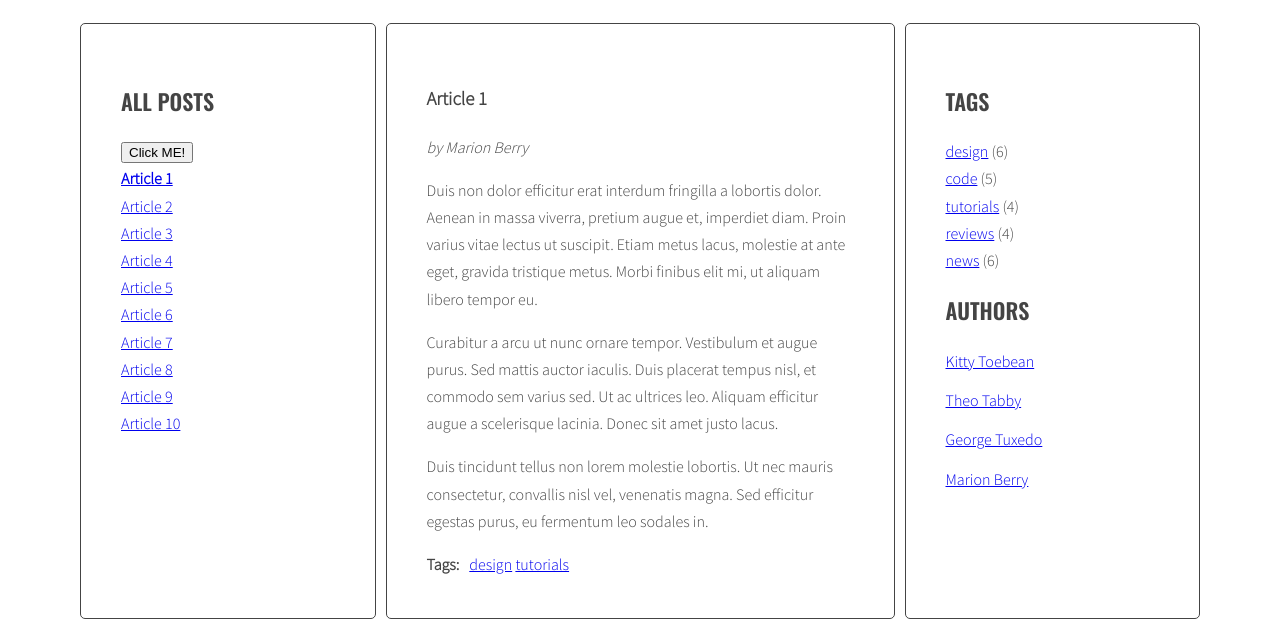
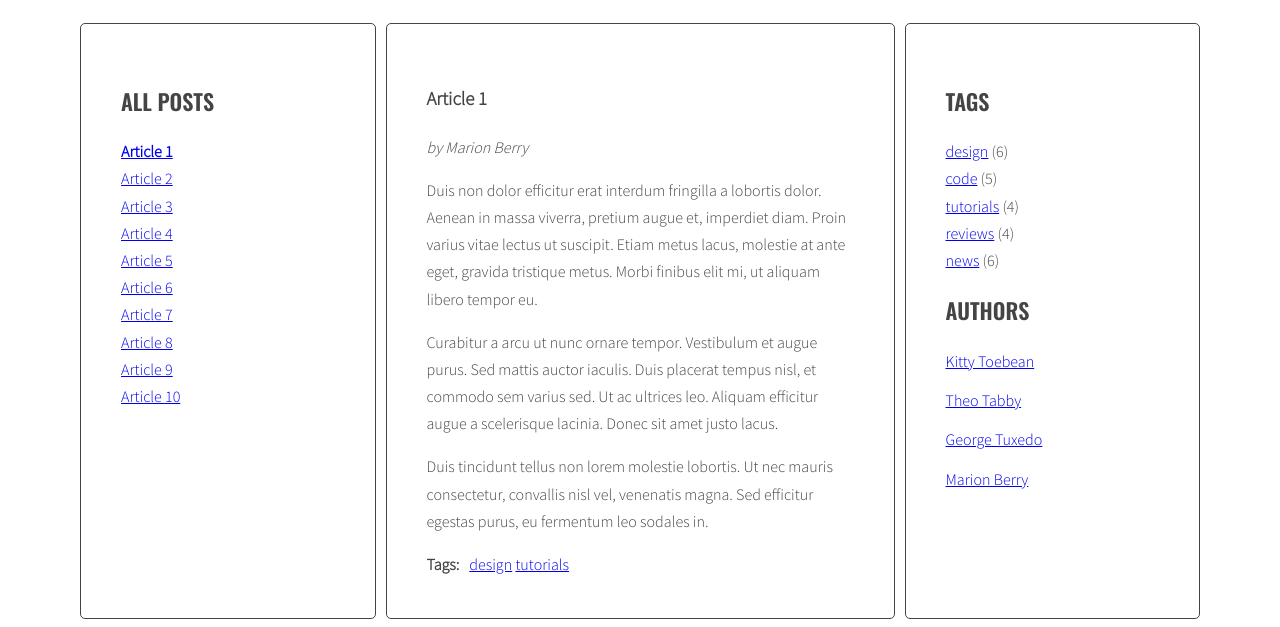
Before and after one commit to kamiladrewelus/javascript-blog, a website: page index.html in a window 1280 px wide. Shown: the part 220-847 px from the top of the page. Drawn offline with nearby package versions, Linux system fonts and the light colour scheme.

Commit message:
html bez butttona

```diff
--- a/index.html
+++ b/index.html
@@ -13,7 +13,6 @@
         <main class="wrapper">
           <aside class="sidebar">
             <h2 class="section-title">All posts</h2>
-            <button id="test-button">Click ME!</button>
             <ul class="list titles">
               <li><a href="#article-1" class="active"><span>Article 1</span></a></li>
               <li><a href="#article-2"><span>Article 2</span></a></li>
```
